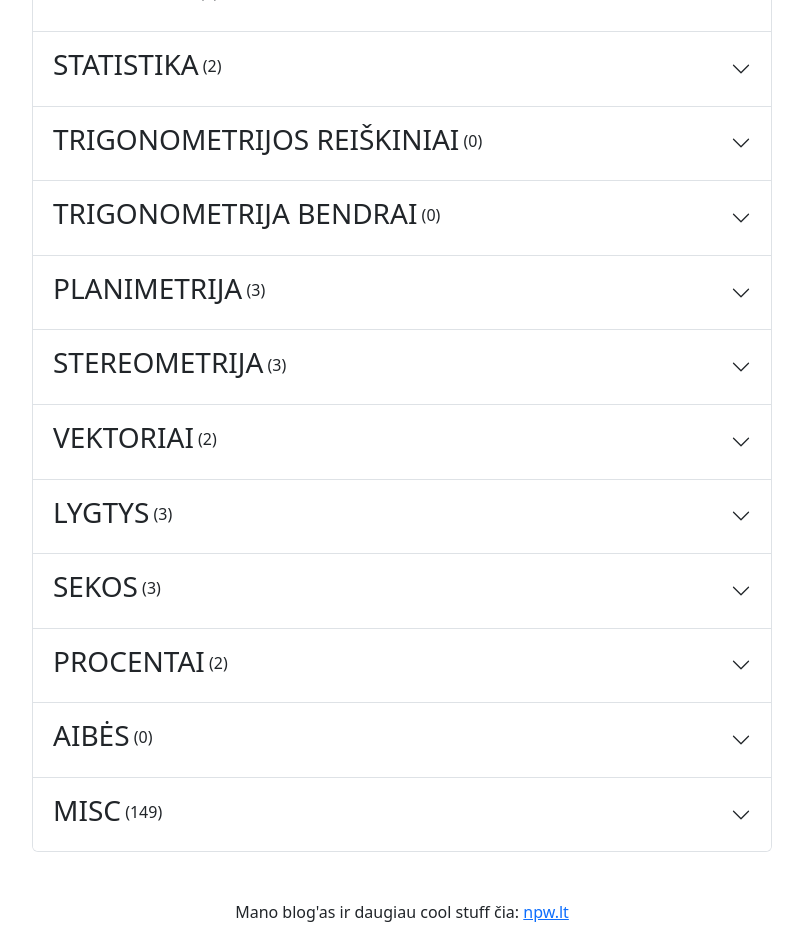
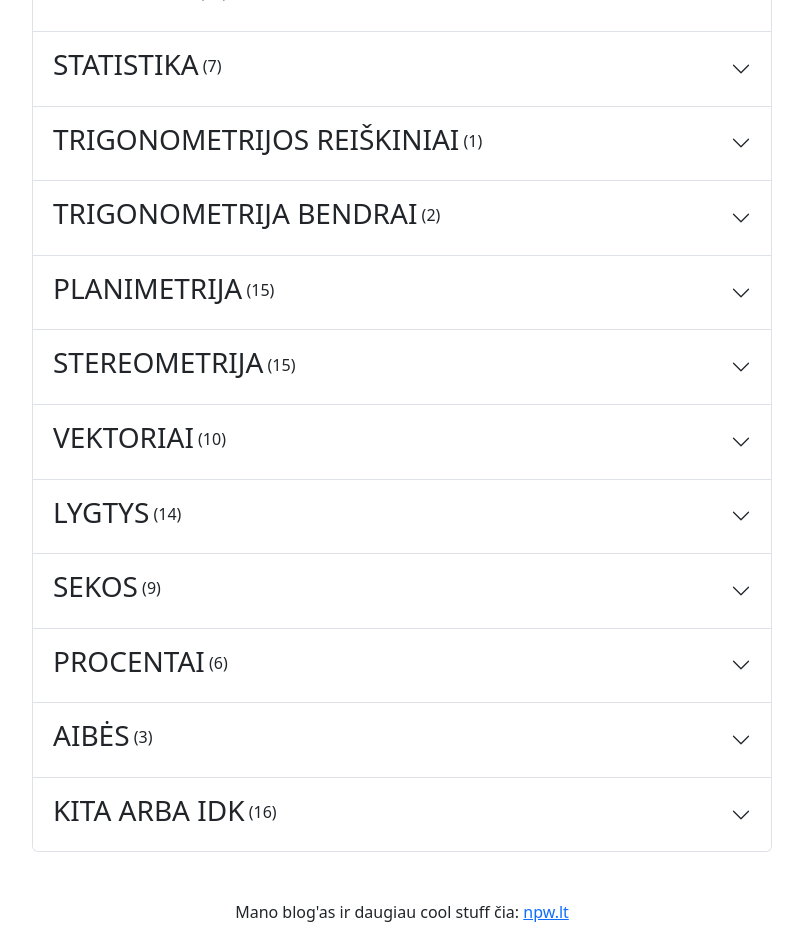
Before and after one commit to skafis-edtech/vbesort, a React (Create React App) app: page / in a window 1280 px wide. Shown: the part 1500-2450 px from the top of the page, without its empty margins (238-1041 px from the left). Built offline with nearby package versions, Linux system fonts and the light colour scheme.

Commit message:
sort some problems

```diff
--- a/src/App.tsx
+++ b/src/App.tsx
@@ -77,7 +77,7 @@ function App() {
         {/* <p>Uždavinių kategorijų prioritetinė eilė (draft):</p>
         <p>
           Vektoriai - Stereometrija - Planimetrija - ... - Integralai -
-          Išvestinės - Funkcijų grafikų eskizai - Funkcijos bendrai - ... - Misc
+          Išvestinės - Lygtys - ... - Išvestinės - Funkcijų grafikų eskizai - Funkcijos bendrai - ... - Misc
         </p>
         <p>
           Taip pat, jei abejoju ar jei dar nesu priskyręs kategorijos, viskas
--- a/src/mainPage/nr-topic-lut.json
+++ b/src/mainPage/nr-topic-lut.json
@@ -197,111 +197,111 @@
     "topic": "lygtys"
   },
   {
-    "topic": "misc",
+    "topic": "aibes",
     "filename": "2023g1w01B.png"
   },
   {
-    "topic": "misc",
+    "topic": "funkciju-grafiku-eskizai",
     "filename": "2023g1w02B.png"
   },
   {
-    "topic": "misc",
+    "topic": "statistika",
     "filename": "2023g1w03B.png"
   },
   {
-    "topic": "misc",
+    "topic": "kombinatorika",
     "filename": "2023g1w04B.png"
   },
   {
-    "topic": "misc",
+    "topic": "trigonometrija-bendrai",
     "filename": "2023g1w05B.png"
   },
   {
-    "topic": "misc",
+    "topic": "tikimybes",
     "filename": "2023g1w06B.png"
   },
   {
-    "topic": "misc",
+    "topic": "funkcijos-bendrai",
     "filename": "2023g1w07A.png"
   },
   {
-    "topic": "misc",
+    "topic": "stereometrija",
     "filename": "2023g1w08A.png"
   },
   {
-    "topic": "misc",
+    "topic": "lygtys",
     "filename": "2023g1w09A.png"
   },
   {
-    "topic": "misc",
+    "topic": "isvestines",
     "filename": "2023g1w10A.png"
   },
   {
-    "topic": "misc",
+    "topic": "planimetrija",
     "filename": "2023g2w11B.png"
   },
   {
-    "topic": "misc",
+    "topic": "root",
     "filename": "2023g2r12.png"
   },
   {
-    "topic": "misc",
+    "topic": "planimetrija",
     "filename": "2023g2s12.1B.png"
   },
   {
-    "topic": "misc",
+    "topic": "planimetrija",
     "filename": "2023g2s12.2A.png"
   },
   {
-    "topic": "misc",
+    "topic": "root",
     "filename": "2023g2r13.png"
   },
   {
-    "topic": "misc",
+    "topic": "sekos",
     "filename": "2023g2s13.1B.png"
   },
   {
-    "topic": "misc",
+    "topic": "sekos",
     "filename": "2023g2s13.2A.png"
   },
   {
-    "topic": "misc",
+    "topic": "root",
     "filename": "2023g2r14.png"
   },
   {
-    "topic": "misc",
+    "topic": "lygtys",
     "filename": "2023g2s14.1B.png"
   },
   {
-    "topic": "misc",
+    "topic": "lygtys",
     "filename": "2023g2s14.2A.png"
   },
   {
-    "topic": "misc",
+    "topic": "lygtys",
     "filename": "2023g2s14.3A.png"
   },
   {
-    "topic": "misc",
+    "topic": "tikimybes",
     "filename": "2023g2w15B.png"
   },
   {
-    "topic": "misc",
+    "topic": "lygtys",
     "filename": "2023g2w16A.png"
   },
   {
-    "topic": "misc",
+    "topic": "kombinatorika",
     "filename": "2023g2w17A.png"
   },
   {
-    "topic": "misc",
+    "topic": "funkcijos-bendrai",
     "filename": "2023g2w18A.png"
   },
   {
-    "topic": "misc",
+    "topic": "procentai",
     "filename": "2023g3w19B.png"
   },
   {
-    "topic": "misc",
+    "topic": "root",
     "filename": "2023g3r20.png"
   },
   {
@@ -313,91 +313,91 @@
     "filename": "2023g3s20.2B.png"
   },
   {
-    "topic": "misc",
+    "topic": "root",
     "filename": "2023g3r21.png"
   },
   {
-    "topic": "misc",
+    "topic": "isvestines",
     "filename": "2023g3s21.1B.png"
   },
   {
-    "topic": "misc",
+    "topic": "isvestines",
     "filename": "2023g3s21.2B.png"
   },
   {
-    "topic": "misc",
+    "topic": "integralai",
     "filename": "2023g3s21.3A.png"
   },
   {
-    "topic": "misc",
+    "topic": "root",
     "filename": "2023g3r22.png"
   },
   {
-    "topic": "misc",
+    "topic": "planimetrija",
     "filename": "2023g3s22.1B.png"
   },
   {
-    "topic": "misc",
+    "topic": "vektoriai",
     "filename": "2023g3s22.2A.png"
   },
   {
-    "topic": "misc",
+    "topic": "root",
     "filename": "2023g3r23.png"
   },
   {
-    "topic": "misc",
+    "topic": "stereometrija",
     "filename": "2023g3s23.1A.png"
   },
   {
-    "topic": "misc",
+    "topic": "isvestines",
     "filename": "2023g3s23.2A.png"
   },
   {
-    "topic": "misc",
+    "topic": "isvestines",
     "filename": "2023g3s23.3A.png"
   },
   {
-    "topic": "misc",
+    "topic": "root",
     "filename": "2023g3r24.png"
   },
   {
-    "topic": "misc",
+    "topic": "tikimybes",
     "filename": "2023g3s24.1A.png"
   },
   {
-    "topic": "misc",
+    "topic": "tikimybes",
     "filename": "2023g3s24.2A.png"
   },
   {
-    "topic": "misc",
+    "topic": "planimetrija",
     "filename": "2023g3w25A.png"
   },
   {
-    "topic": "misc",
+    "topic": "sekos",
     "filename": "2023g3w26A.png"
   },
   {
-    "topic": "misc",
+    "topic": "aibes",
     "filename": "2023k1w01B.png"
   },
   {
-    "topic": "misc",
+    "topic": "procentai",
     "filename": "2023k1w02B.png"
   },
   {
-    "topic": "misc",
+    "topic": "lygtys",
     "filename": "2023k1w03B.png"
   },
   {
-    "topic": "misc",
+    "topic": "funkciju-grafiku-eskizai",
     "filename": "2023k1w04B.png"
   },
   {
-    "topic": "misc",
+    "topic": "statistika",
     "filename": "2023k1w05B.png"
   },
   {
-    "topic": "misc",
+    "topic": "stereometrija",
     "filename": "2023k1w06B.png"
   },
   {
@@ -405,79 +405,79 @@
     "filename": "2023k1w07A.png"
   },
   {
-    "topic": "misc",
+    "topic": "funkciju-grafiku-eskizai",
     "filename": "2023k1w08A.png"
   },
   {
-    "topic": "misc",
+    "topic": "integralai",
     "filename": "2023k1w09A.png"
   },
   {
-    "topic": "misc",
+    "topic": "planimetrija",
     "filename": "2023k1w10A.png"
   },
   {
-    "topic": "misc",
+    "topic": "isvestines",
     "filename": "2023k2w11B.png"
   },
   {
-    "topic": "misc",
+    "topic": "root",
     "filename": "2023k2r12.png"
   },
   {
-    "topic": "misc",
+    "topic": "funkcijos-bendrai",
     "filename": "2023k2s12.1B.png"
   },
   {
-    "topic": "misc",
+    "topic": "funkcijos-bendrai",
     "filename": "2023k2s12.2B.png"
   },
   {
-    "topic": "misc",
+    "topic": "funkcijos-bendrai",
     "filename": "2023k2s12.3B.png"
   },
   {
-    "topic": "misc",
+    "topic": "planimetrija",
     "filename": "2023k2w13B.png"
   },
   {
-    "topic": "misc",
+    "topic": "root",
     "filename": "2023k2r14.png"
   },
   {
-    "topic": "misc",
+    "topic": "tikimybes",
     "filename": "2023k2s14.1B.png"
   },
   {
-    "topic": "misc",
+    "topic": "tikimybes",
     "filename": "2023k2s14.2A.png"
   },
   {
-    "topic": "misc",
+    "topic": "root",
     "filename": "2023k2r15.png"
   },
   {
-    "topic": "misc",
+    "topic": "planimetrija",
     "filename": "2023k2s15.1B.png"
   },
   {
-    "topic": "misc",
+    "topic": "planimetrija",
     "filename": "2023k2s15.2B.png"
   },
   {
-    "topic": "misc",
+    "topic": "isvestines",
     "filename": "2023k2w16A.png"
   },
   {
-    "topic": "misc",
+    "topic": "trigonometrijos-reiskiniai",
     "filename": "2023k2w17A.png"
   },
   {
-    "topic": "misc",
+    "topic": "lygtys",
     "filename": "2023k2w18A.png"
   },
   {
-    "topic": "misc",
+    "topic": "root",
     "filename": "2023k3r19.png"
   },
   {
@@ -485,100 +485,100 @@
     "filename": "2023k3s19.1B.png"
   },
   {
-    "topic": "misc",
+    "topic": "lygtys",
     "filename": "2023k3s19.2B.png"
   },
   {
-    "topic": "misc",
+    "topic": "root",
     "filename": "2023k3r20.png"
   },
   {
-    "topic": "misc",
+    "topic": "sekos",
     "filename": "2023k3s20.1B.png"
   },
   {
-    "topic": "misc",
+    "topic": "sekos",
     "filename": "2023k3s20.2B.png"
   },
   {
-    "topic": "misc",
+    "topic": "sekos",
     "filename": "2023k3s20.3A.png"
   },
   {
-    "topic": "misc",
+    "topic": "root",
     "filename": "2023k3r21.png"
   },
   {
-    "topic": "misc",
+    "topic": "lygtys",
     "filename": "2023k3s21.1B.png"
   },
   {
-    "topic": "misc",
+    "topic": "lygtys",
     "filename": "2023k3s21.2A.png"
   },
   {
-    "topic": "misc",
+    "topic": "root",
     "filename": "2023k3r22.png"
   },
   {
-    "topic": "misc",
+    "topic": "tikimybes",
     "filename": "2023k3s22.1B.png"
   },
   {
-    "topic": "misc",
+    "topic": "tikimybes",
     "filename": "2023k3s22.2A.png"
   },
   {
-    "topic": "misc",
+    "topic": "root",
     "filename": "2023k3r23.png"
   },
   {
-    "topic": "misc",
+    "topic": "planimetrija",
     "filename": "2023k3s23.1A.png"
   },
   {
-    "topic": "misc",
+    "topic": "vektoriai",
     "filename": "2023k3s23.2A.png"
   },
   {
-    "topic": "misc",
+    "topic": "integralai",
     "filename": "2023k3w24A.png"
   },
   {
-    "topic": "misc",
+    "topic": "root",
     "filename": "2023k3r25.png"
   },
   {
-    "topic": "misc",
+    "topic": "stereometrija",
     "filename": "2023k3s25.1A.png"
   },
   {
-    "topic": "misc",
+    "topic": "isvestines",
     "filename": "2023k3s25.2A.png"
   },
   {
-    "topic": "misc",
+    "topic": "isvestines",
     "filename": "2023k3s25.3A.png"
   },
   {
-    "topic": "misc",
+    "topic": "planimetrija",
     "filename": "2023k3w26A.png"
   },
   {
     "filename": "2022g1w01B.png",
-    "topic": "misc"
+    "topic": "kombinatorika"
   },
   {
     "filename": "2022g1w02B.png",
-    "topic": "misc"
+    "topic": "statistika"
   },
   {
     "filename": "2022g1w03B.png",
-    "topic": "misc"
+    "topic": "stereometrija"
   },
   {
     "filename": "2022g1w04B.png",
-    "topic": "misc"
+    "topic": "trigonometrija-bendrai"
   },
   {
     "filename": "2022g1w05B.png",
@@ -586,11 +586,11 @@
   },
   {
     "filename": "2022g1w06A.png",
-    "topic": "misc"
+    "topic": "planimetrija"
   },
   {
     "filename": "2022g1w07A.png",
-    "topic": "misc"
+    "topic": "isvestines"
   },
   {
     "filename": "2022g1w08A.png",
@@ -598,167 +598,167 @@
   },
   {
     "filename": "2022g1w09A.png",
-    "topic": "misc"
+    "topic": "isvestines"
   },
   {
     "filename": "2022g1w10A.png",
-    "topic": "misc"
+    "topic": "funkcijos-bendrai"
   },
   {
     "filename": "2022g2r14.png",
-    "topic": "misc"
+    "topic": "root"
   },
   {
     "filename": "2022g2r17.png",
-    "topic": "misc"
+    "topic": "root"
   },
   {
     "filename": "2022g2r19.png",
-    "topic": "misc"
+    "topic": "root"
   },
   {
     "filename": "2022g2s14.1B.png",
-    "topic": "misc"
+    "topic": "lygtys"
   },
   {
     "filename": "2022g2s14.2B.png",
-    "topic": "misc"
+    "topic": "lygtys"
   },
   {
     "filename": "2022g2s17.1A.png",
-    "topic": "misc"
+    "topic": "vektoriai"
   },
   {
     "filename": "2022g2s17.2A.png",
-    "topic": "misc"
+    "topic": "vektoriai"
   },
   {
     "filename": "2022g2s19.1A.png",
-    "topic": "misc"
+    "topic": "isvestines"
   },
   {
     "filename": "2022g2s19.2A.png",
-    "topic": "misc"
+    "topic": "isvestines"
   },
   {
     "filename": "2022g2w11B.png",
-    "topic": "misc"
+    "topic": "aibes"
   },
   {
     "filename": "2022g2w12B.png",
-    "topic": "misc"
+    "topic": "funkcijos-bendrai"
   },
   {
     "filename": "2022g2w13B.png",
-    "topic": "misc"
+    "topic": "planimetrija"
   },
   {
     "filename": "2022g2w15A.png",
-    "topic": "misc"
+    "topic": "tikimybes"
   },
   {
     "filename": "2022g2w16A.png",
-    "topic": "misc"
+    "topic": "sekos"
   },
   {
     "filename": "2022g2w18A.png",
-    "topic": "misc"
+    "topic": "planimetrija"
   },
   {
     "filename": "2022g3r20.png",
-    "topic": "misc"
+    "topic": "root"
   },
   {
     "filename": "2022g3r22.png",
-    "topic": "misc"
+    "topic": "root"
   },
   {
     "filename": "2022g3r23.png",
-    "topic": "misc"
+    "topic": "root"
   },
   {
     "filename": "2022g3r24.png",
-    "topic": "misc"
+    "topic": "root"
   },
   {
     "filename": "2022g3r26.png",
-    "topic": "misc"
+    "topic": "root"
   },
   {
     "filename": "2022g3s20.1B.png",
-    "topic": "misc"
+    "topic": "sekos"
   },
   {
     "filename": "2022g3s20.2A.png",
-    "topic": "misc"
+    "topic": "sekos"
   },
   {
     "filename": "2022g3s20.3A.png",
-    "topic": "misc"
+    "topic": "sekos"
   },
   {
     "filename": "2022g3s22.1B.png",
-    "topic": "misc"
+    "topic": "planimetrija"
   },
   {
     "filename": "2022g3s22.2B.png",
-    "topic": "misc"
+    "topic": "planimetrija"
   },
   {
     "filename": "2022g3s22.3A.png",
-    "topic": "misc"
+    "topic": "vektoriai"
   },
   {
     "filename": "2022g3s23.1B.png",
-    "topic": "misc"
+    "topic": "funkcijos-bendrai"
   },
   {
     "filename": "2022g3s23.2A.png",
-    "topic": "misc"
+    "topic": "funkcijos-bendrai"
   },
   {
     "filename": "2022g3s23.3B.png",
-    "topic": "misc"
+    "topic": "isvestines"
   },
   {
     "filename": "2022g3s23.4A.png",
-    "topic": "misc"
+    "topic": "integralai"
   },
   {
     "filename": "2022g3s24.1A.png",
-    "topic": "misc"
+    "topic": "stereometrija"
   },
   {
     "filename": "2022g3s24.2A.png",
-    "topic": "misc"
+    "topic": "stereometrija"
   },
   {
     "filename": "2022g3s26.1B.png",
-    "topic": "misc"
+    "topic": "tikimybes"
   },
   {
     "filename": "2022g3s26.2A.png",
-    "topic": "misc"
+    "topic": "kombinatorika"
   },
   {
     "filename": "2022g3w21B.png",
-    "topic": "misc"
+    "topic": "lygtys"
   },
   {
     "filename": "2022g3w25A.png",
-    "topic": "misc"
+    "topic": "isvestines"
   },
   {
     "filename": "2022g3w27A.png",
-    "topic": "misc"
+    "topic": "lygtys"
   },
   {
     "filename": "2022k1w01B.png",
-    "topic": "misc"
+    "topic": "funkciju-grafiku-eskizai"
   },
   {
     "filename": "2022k1w02B.png",
-    "topic": "misc"
+    "topic": "sekos"
   },
   {
     "filename": "2022k1w03B.png",
@@ -770,55 +770,55 @@
   },
   {
     "filename": "2022k1w05A.png",
-    "topic": "misc"
+    "topic": "planimetrija"
   },
   {
     "filename": "2022k1w06A.png",
-    "topic": "misc"
+    "topic": "statistika"
   },
   {
     "filename": "2022k1w07A.png",
-    "topic": "misc"
+    "topic": "tikimybes"
   },
   {
     "filename": "2022k1w08A.png",
-    "topic": "misc"
+    "topic": "isvestines"
   },
   {
     "filename": "2022k1w09A.png",
-    "topic": "misc"
+    "topic": "stereometrija"
   },
   {
     "filename": "2022k1w10A.png",
-    "topic": "misc"
+    "topic": "isvestines"
   },
   {
     "filename": "2022k2r14.png",
-    "topic": "misc"
+    "topic": "root"
   },
   {
     "filename": "2022k2r16.png",
-    "topic": "misc"
+    "topic": "root"
   },
   {
     "filename": "2022k2s14.1B.png",
-    "topic": "misc"
+    "topic": "planimetrija"
   },
   {
     "filename": "2022k2s14.2A.png",
-    "topic": "misc"
+    "topic": "planimetrija"
   },
   {
     "filename": "2022k2s16.1A.png",
-    "topic": "misc"
+    "topic": "vektoriai"
   },
   {
     "filename": "2022k2s16.2A.png",
-    "topic": "misc"
+    "topic": "vektoriai"
   },
   {
     "filename": "2022k2w11B.png",
-    "topic": "misc"
+    "topic": "aibes"
   },
   {
     "filename": "2022k2w12B.png",
@@ -826,15 +826,15 @@
   },
   {
     "filename": "2022k2w13B.png",
-    "topic": "misc"
+    "topic": "statistika"
   },
   {
     "filename": "2022k2w15B.png",
-    "topic": "misc"
+    "topic": "statistika"
   },
   {
     "filename": "2022k2w17A.png",
-    "topic": "misc"
+    "topic": "tikimybes"
   },
   {
     "filename": "2022k2w18A.png",
@@ -842,107 +842,107 @@
   },
   {
     "filename": "2022k2w19A.png",
-    "topic": "misc"
+    "topic": "trigonometrijos-reiskiniai"
   },
   {
     "filename": "2022k2w20A.png",
-    "topic": "misc"
+    "topic": "funkcijos-bendrai"
   },
   {
     "filename": "2022k3r22.png",
-    "topic": "misc"
+    "topic": "root"
   },
   {
     "filename": "2022k3r23.png",
-    "topic": "misc"
+    "topic": "root"
   },
   {
     "filename": "2022k3r24.png",
-    "topic": "misc"
+    "topic": "root"
   },
   {
     "filename": "2022k3r25.png",
-    "topic": "misc"
+    "topic": "root"
   },
   {
     "filename": "2022k3r26.png",
-    "topic": "misc"
+    "topic": "root"
   },
   {
     "filename": "2022k3r27.png",
-    "topic": "misc"
+    "topic": "root"
   },
   {
     "filename": "2022k3s22.1B.png",
-    "topic": "misc"
+    "topic": "stereometrija"
   },
   {
     "filename": "2022k3s22.2B.png",
-    "topic": "misc"
+    "topic": "stereometrija"
   },
   {
     "filename": "2022k3s23.1B.png",
-    "topic": "misc"
+    "topic": "funkcijos-bendrai"
   },
   {
     "filename": "2022k3s23.2A.png",
-    "topic": "misc"
+    "topic": "isvestines"
   },
   {
     "filename": "2022k3s23.3A.png",
-    "topic": "misc"
+    "topic": "funkcijos-bendrai"
   },
   {
     "filename": "2022k3s24.1B.png",
-    "topic": "misc"
+    "topic": "funkcijos-bendrai"
   },
   {
     "filename": "2022k3s24.2B.png",
-    "topic": "misc"
+    "topic": "isvestines"
   },
   {
     "filename": "2022k3s24.3A.png",
-    "topic": "misc"
+    "topic": "isvestines"
   },
   {
     "filename": "2022k3s24.4B.png",
-    "topic": "misc"
+    "topic": "funkcijos-bendrai"
   },
   {
     "filename": "2022k3s24.5A.png",
-    "topic": "misc"
+    "topic": "integralai"
   },
   {
     "filename": "2022k3s25.1B.png",
-    "topic": "misc"
+    "topic": "lygtys"
   },
   {
     "filename": "2022k3s25.2A.png",
-    "topic": "misc"
+    "topic": "lygtys"
   },
   {
     "filename": "2022k3s26.1A.png",
-    "topic": "misc"
+    "topic": "planimetrija"
   },
   {
     "filename": "2022k3s26.2A.png",
-    "topic": "misc"
+    "topic": "vektoriai"
   },
   {
     "filename": "2022k3s27.1B.png",
-    "topic": "misc"
+    "topic": "tikimybes"
   },
   {
     "filename": "2022k3s27.2A.png",
-    "topic": "misc"
+    "topic": "tikimybes"
   },
   {
-    "filename": "2022k3w21.png",
-    "topic": "misc"
+    "filename": "2022k3w21B.png",
+    "topic": "procentai"
   },
   {
     "filename": "2022k3w28A.png",
-    "topic": "misc"
+    "topic": "lygtys"
   },
   {
     "filename": "2021g1w01B.png",
@@ -950,15 +950,15 @@
   },
   {
     "filename": "2021g1w02B.png",
-    "topic": "misc"
+    "topic": "funkciju-grafiku-eskizai"
   },
   {
     "filename": "2021g1w03B.png",
-    "topic": "misc"
+    "topic": "trigonometrija-bendrai"
   },
   {
     "filename": "2021g1w04B.png",
-    "topic": "misc"
+    "topic": "planimetrija"
   },
   {
     "filename": "2021g1w05B.png",
@@ -970,39 +970,39 @@
   },
   {
     "filename": "2021g1w07A.png",
-    "topic": "misc"
+    "topic": "funkcijos-bendrai"
   },
   {
     "filename": "2021g1w08A.png",
-    "topic": "misc"
+    "topic": "kombinatorika"
   },
   {
     "filename": "2021g1w09A.png",
-    "topic": "misc"
+    "topic": "vektoriai"
   },
   {
     "filename": "2021g1w10A.png",
-    "topic": "misc"
+    "topic": "integralai"
   },
   {
     "filename": "2021g2r11.png",
-    "topic": "misc"
+    "topic": "root"
   },
   {
     "filename": "2021g2r13.png",
-    "topic": "misc"
+    "topic": "root"
   },
   {
     "filename": "2021g2r14.png",
-    "topic": "misc"
+    "topic": "root"
   },
   {
     "filename": "2021g2s11.1B.png",
-    "topic": "misc"
+    "topic": "stereometrija"
   },
   {
     "filename": "2021g2s11.2B.png",
-    "topic": "misc"
+    "topic": "stereometrija"
   },
   {
     "filename": "2021g2s11.3B.png",
@@ -1010,31 +1010,31 @@
   },
   {
     "filename": "2021g2s13.1B.png",
-    "topic": "misc"
+    "topic": "planimetrija"
   },
   {
     "filename": "2021g2s13.2A.png",
-    "topic": "misc"
+    "topic": "vektoriai"
   },
   {
     "filename": "2021g2s14.1B.png",
-    "topic": "misc"
+    "topic": "tikimybes"
   },
   {
     "filename": "2021g2s14.2A.png",
-    "topic": "misc"
+    "topic": "tikimybes"
   },
   {
     "filename": "2021g2w12B.png",
-    "topic": "misc"
+    "topic": "lygtys"
   },
   {
     "filename": "2021g2w15B.png",
-    "topic": "misc"
+    "topic": "aibes"
   },
   {
     "filename": "2021g2w16B.png",
-    "topic": "misc"
+    "topic": "statistika"
   },
   {
     "filename": "2021g2w17A.png",
@@ -1042,102 +1042,102 @@
   },
   {
     "filename": "2021g2w18A.png",
-    "topic": "misc"
+    "topic": "funkcijos-bendrai"
   },
   {
     "filename": "2021g3r19.png",
-    "topic": "misc"
+    "topic": "root"
   },
   {
     "filename": "2021g3r20.png",
-    "topic": "misc"
+    "topic": "root"
   },
   {
     "filename": "2021g3r21.png",
-    "topic": "misc"
+    "topic": "root"
   },
   {
     "filename": "2021g3r22.png",
-    "topic": "misc"
+    "topic": "root"
   },
   {
     "filename": "2021g3r23.png",
-    "topic": "misc"
+    "topic": "root"
   },
   {
     "filename": "2021g3s19.1B.png",
-    "topic": "misc"
+    "topic": "procentai"
   },
   {
     "filename": "2021g3s19.2B.png",
-    "topic": "misc"
+    "topic": "procentai"
   },
   {
     "filename": "2021g3s19.3A.png",
-    "topic": "misc"
+    "topic": "procentai"
   },
   {
     "filename": "2021g3s20.1B.png",
-    "topic": "misc"
+    "topic": "isvestines"
   },
   {
     "filename": "2021g3s20.2B.png",
-    "topic": "misc"
+    "topic": "isvestines"
   },
   {
     "filename": "2021g3s20.3A.png",
-    "topic": "misc"
+    "topic": "isvestines"
   },
   {
     "filename": "2021g3s20.4A.png",
-    "topic": "misc"
+    "topic": "integralai"
   },
   {
     "filename": "2021g3s21.1B.png",
-    "topic": "misc"
+    "topic": "lygtys"
   },
   {
     "filename": "2021g3s21.2B.png",
-    "topic": "misc"
+    "topic": "lygtys"
   },
   {
     "filename": "2021g3s21.3A.png",
-    "topic": "misc"
+    "topic": "lygtys"
   },
   {
     "filename": "2021g3s22.1B.png",
-    "topic": "misc"
+    "topic": "tikimybes"
   },
   {
     "filename": "2021g3s22.2A.png",
-    "topic": "misc"
+    "topic": "tikimybes"
   },
   {
     "filename": "2021g3s23.1B.png",
-    "topic": "misc"
+    "topic": "stereometrija"
   },
   {
     "filename": "2021g3s23.2A.png",
-    "topic": "misc"
+    "topic": "stereometrija"
   },
   {
     "filename": "2021g3s23.3A.png",
-    "topic": "misc"
+    "topic": "stereometrija"
   },
   {
     "filename": "2021g3s23.4A.png",
-    "topic": "misc"
+    "topic": "stereometrija"
   },
   {
     "filename": "2021g3w24A.png",
-    "topic": "misc"
+    "topic": "isvestines"
   },
   {
     "filename": "2021g3w25A.png",
-    "topic": "misc"
+    "topic": "planimetrija"
   },
   {
     "filename": "2021g3w26A.png",
-    "topic": "misc"
+    "topic": "sekos"
   }
 ]
--- a/src/mainPage/topics-names-list.json
+++ b/src/mainPage/topics-names-list.json
@@ -65,6 +65,6 @@
   },
   {
     "topic": "misc",
-    "name": "Misc"
+    "name": "Kita arba idk"
   }
 ]
```
Also changed, not shown: public/2022/2022k3w21B.png (renamed from public/2022/2022k3w21.png).
